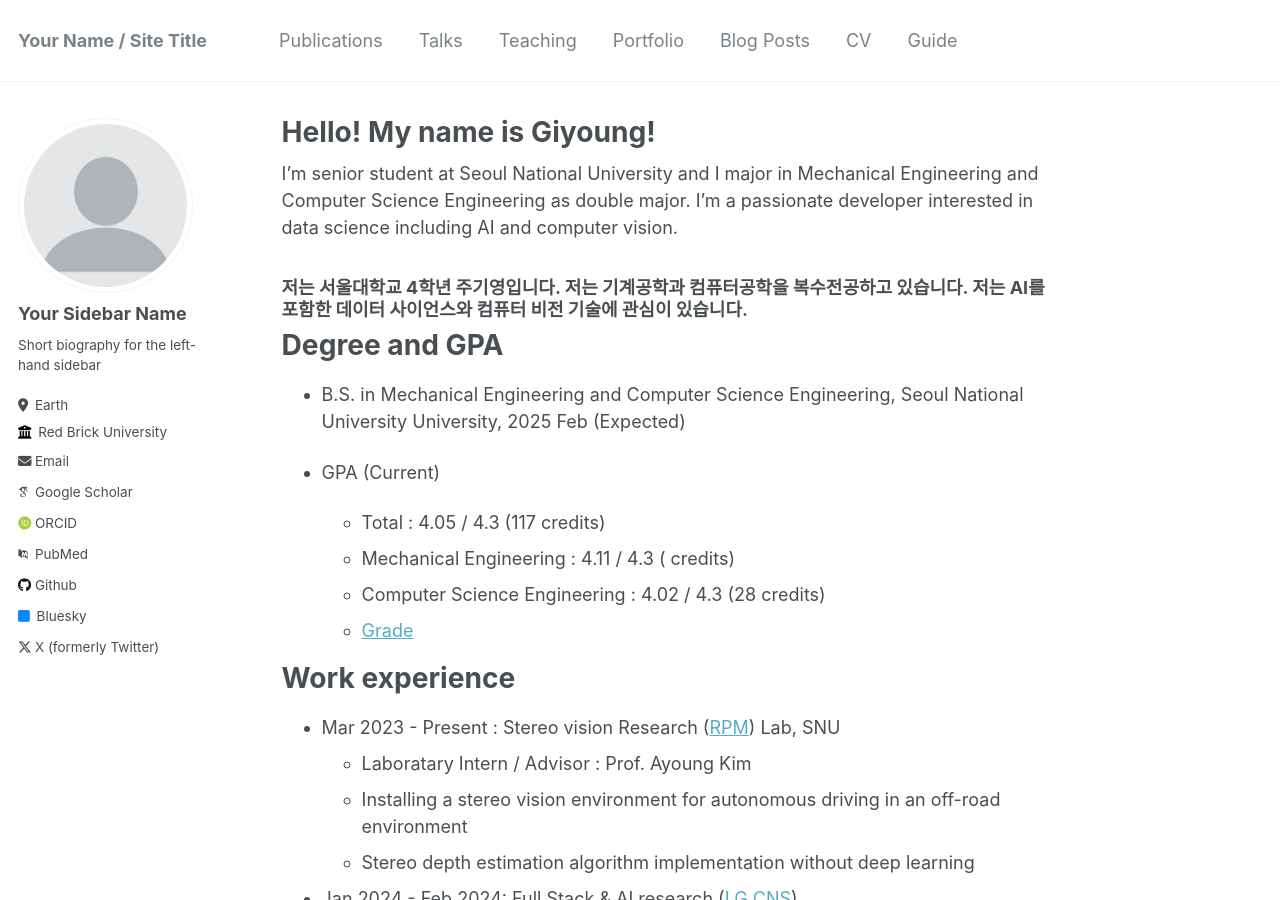
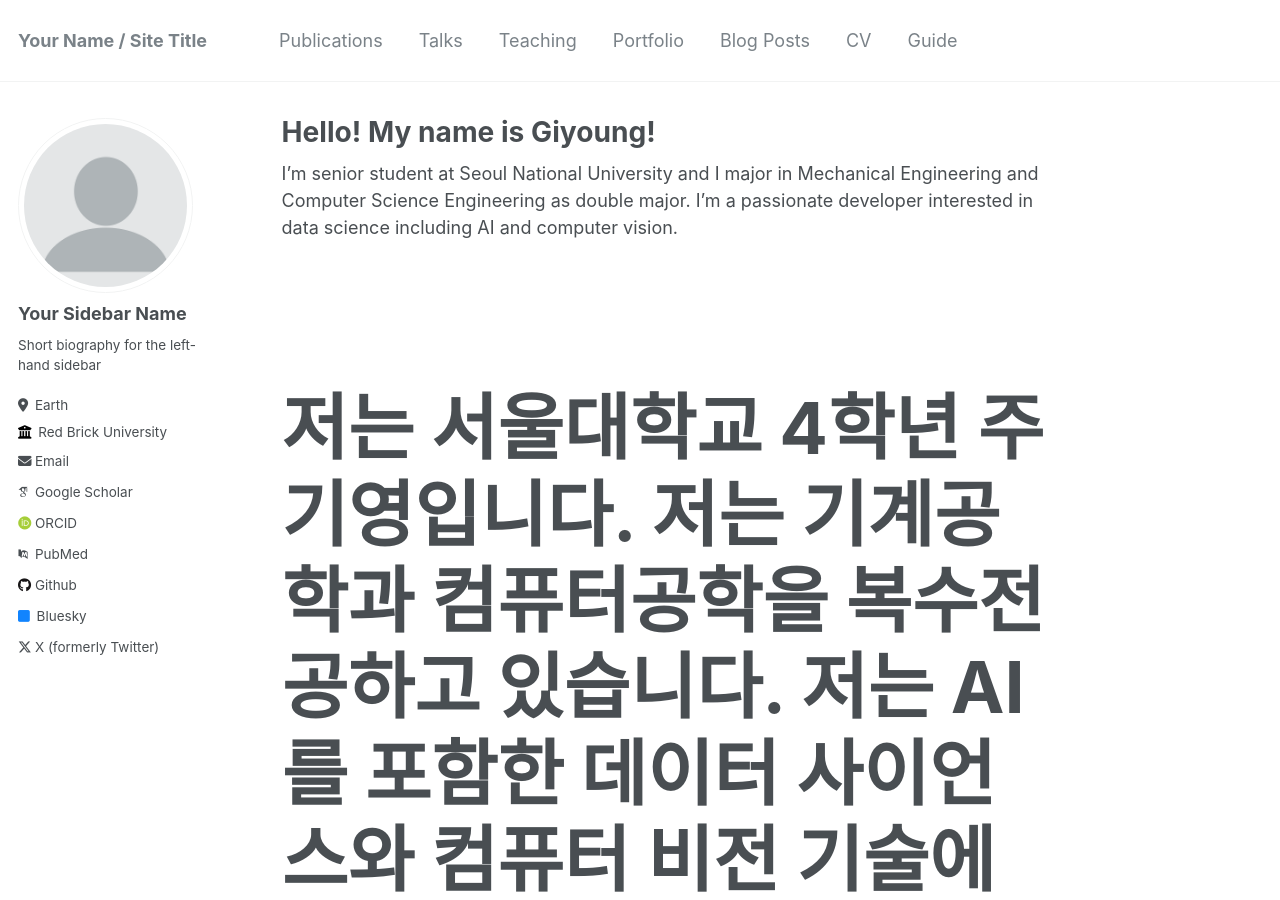
Before and after one commit to freqinfi/freqinfi.github.io, a Jekyll site: the page built from _pages/about.md, in a window 1280 px wide and 900 px high. Built offline with Jekyll 4.4.1, drawn with Linux system fonts in a browser that asks for light colours; some web fonts are replaced.

Commit message:
Update about.md

```diff
--- a/_pages/about.md
+++ b/_pages/about.md
@@ -8,7 +8,7 @@ redirect_from:
 ---
  I'm senior student at Seoul National University and I major in Mechanical Engineering and Computer Science Engineering as double major. I'm a passionate developer interested in data science including AI and computer vision.
 
-### 저는 서울대학교 4학년 주기영입니다. 저는 기계공학과 컴퓨터공학을 복수전공하고 있습니다. 저는 AI를 포함한 데이터 사이언스와 컴퓨터 비전 기술에 관심이 있습니다.
+<h6 style = "font-size:4em;"> 저는 서울대학교 4학년 주기영입니다. 저는 기계공학과 컴퓨터공학을 복수전공하고 있습니다. 저는 AI를 포함한 데이터 사이언스와 컴퓨터 비전 기술에 관심이 있습니다. </h6>
 
 
 Degree and GPA
```
